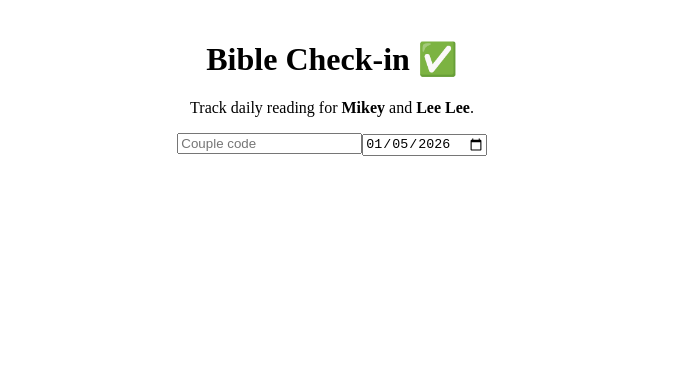
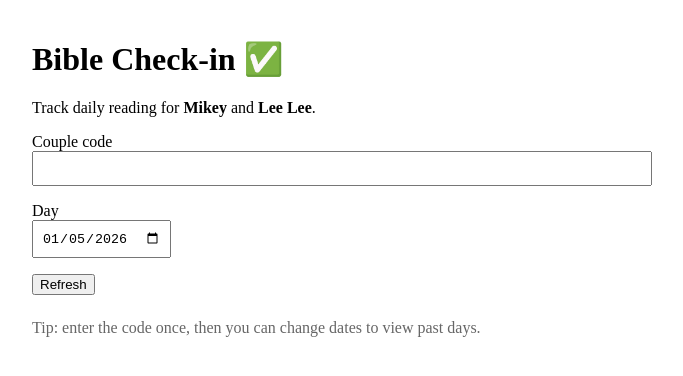
Before and after one commit to Mikeberg24/bible-checkin-pwa, a Next.js app: page / in a window 1280 px wide. Shown: the top 376 px of the page, without its empty margins (308-991 px from the left). Built offline with nearby package versions, Linux system fonts and the light colour scheme.

Commit message:
Fix client component

```diff
--- a/app/page.tsx
+++ b/app/page.tsx
@@ -7,63 +7,110 @@ type Status = {
   lee: boolean;
 };
 
-export default function Page() {
+export default function HomePage() {
   const [code, setCode] = useState("");
-  const [date, setDate] = useState(() =>
+  const [day, setDay] = useState(() =>
     new Date().toISOString().slice(0, 10)
   );
   const [status, setStatus] = useState<Status | null>(null);
+  const [loading, setLoading] = useState(false);
 
   async function loadStatus() {
-    if (!code) return;
-    const res = await fetch(`/api/today?day=${date}&code=${code}`, {
-      cache: "no-store",
+    if (!code || !day) return;
+
+    setLoading(true);
+    try {
+      const res = await fetch(
+        `/api/today?day=${day}&code=${code}`
+      );
+      if (!res.ok) {
+        setStatus(null);
+        return;
+      }
+      const data = await res.json();
+      setStatus({
+        mikey: data.mikey_done,
+        lee: data.gf_done,
       });
-    setStatus(await res.json());
+    } finally {
+      setLoading(false);
+    }
   }
 
-  async function markDone(person: "mikey" | "lee") {
+  async function toggle(person: "mikey" | "lee") {
+    if (!code || !day) return;
+
     await fetch("/api/toggle", {
       method: "POST",
       headers: { "Content-Type": "application/json" },
-      body: JSON.stringify({ day: date, code, person }),
+      body: JSON.stringify({ day, code, person }),
     });
+
     loadStatus();
   }
 
   useEffect(() => {
-    if (code) loadStatus();
-  }, [date]);
+    loadStatus();
+  }, [day]);
 
   return (
-    <main style={{ maxWidth: 600, margin: "40px auto", textAlign: "center" }}>
-      <h1>Bible Check-in ✅</h1>
+    <main style={{ maxWidth: 600, margin: "40px auto", fontFamily: "serif" }}>
+      <h1>
+        Bible Check-in ✅
+      </h1>
+
       <p>Track daily reading for <b>Mikey</b> and <b>Lee Lee</b>.</p>
 
+      <div style={{ marginBottom: 16 }}>
+        <label>
+          Couple code<br />
           <input
-        placeholder="Couple code"
             value={code}
             onChange={(e) => setCode(e.target.value)}
+            style={{ width: "100%", padding: 8 }}
           />
+        </label>
+      </div>
 
+      <div style={{ marginBottom: 16 }}>
+        <label>
+          Day<br />
           <input
             type="date"
-        value={date}
-        onChange={(e) => setDate(e.target.value)}
+            value={day}
+            onChange={(e) => setDay(e.target.value)}
+            style={{ padding: 8 }}
           />
+        </label>
+      </div>
+
+      <button onClick={loadStatus} disabled={loading}>
+        Refresh
+      </button>
 
       {status && (
         <>
-          <div>
-            Mikey: {status.mikey ? "✅" : "❌"}
-            <button onClick={() => markDone("mikey")}>Mark</button>
+          <div style={{ marginTop: 24, padding: 16, border: "1px solid #ccc" }}>
+            <h3>Mikey</h3>
+            <p>Status: {status.mikey ? "Done ✅" : "Not yet ❌"}</p>
+            <button onClick={() => toggle("mikey")}>
+              Mark done
+            </button>
           </div>
-          <div>
-            Lee Lee: {status.lee ? "✅" : "❌"}
-            <button onClick={() => markDone("lee")}>Mark</button>
+
+          <div style={{ marginTop: 16, padding: 16, border: "1px solid #ccc" }}>
+            <h3>Lee Lee</h3>
+            <p>Status: {status.lee ? "Done ✅" : "Not yet ❌"}</p>
+            <button onClick={() => toggle("lee")}>
+              Mark done
+            </button>
           </div>
         </>
       )}
+
+      <p style={{ marginTop: 24, color: "#666" }}>
+        Tip: enter the code once, then you can change dates to view past days.
+      </p>
     </main>
   );
 }
```
Lines whose indentation alone changed are shown as unchanged.
